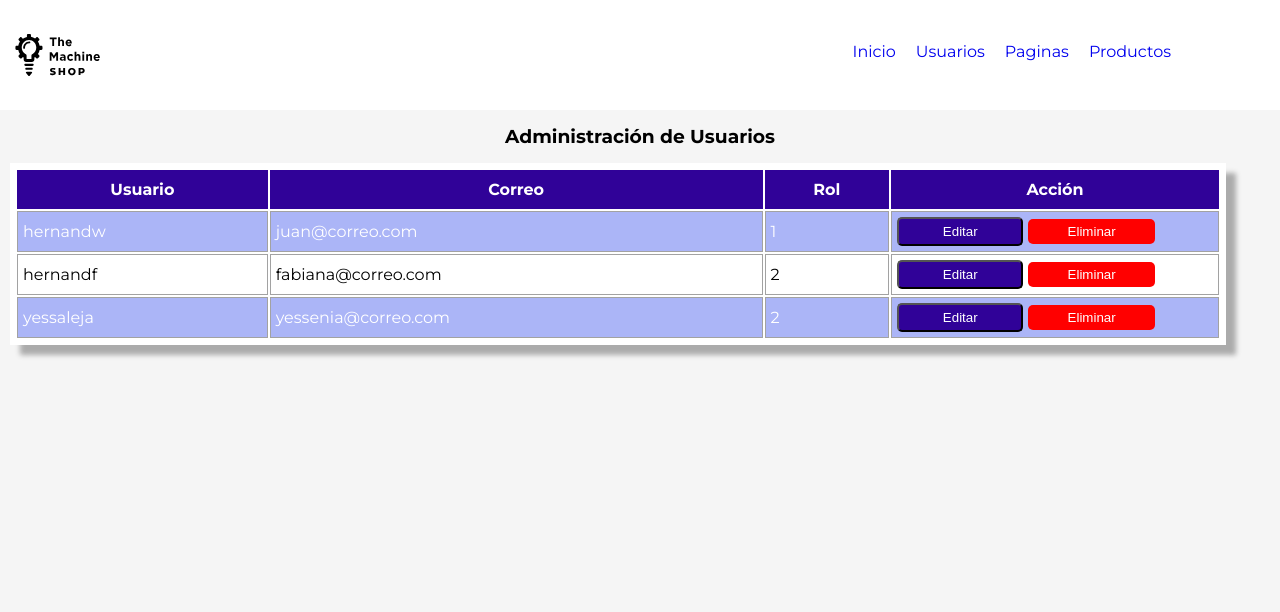
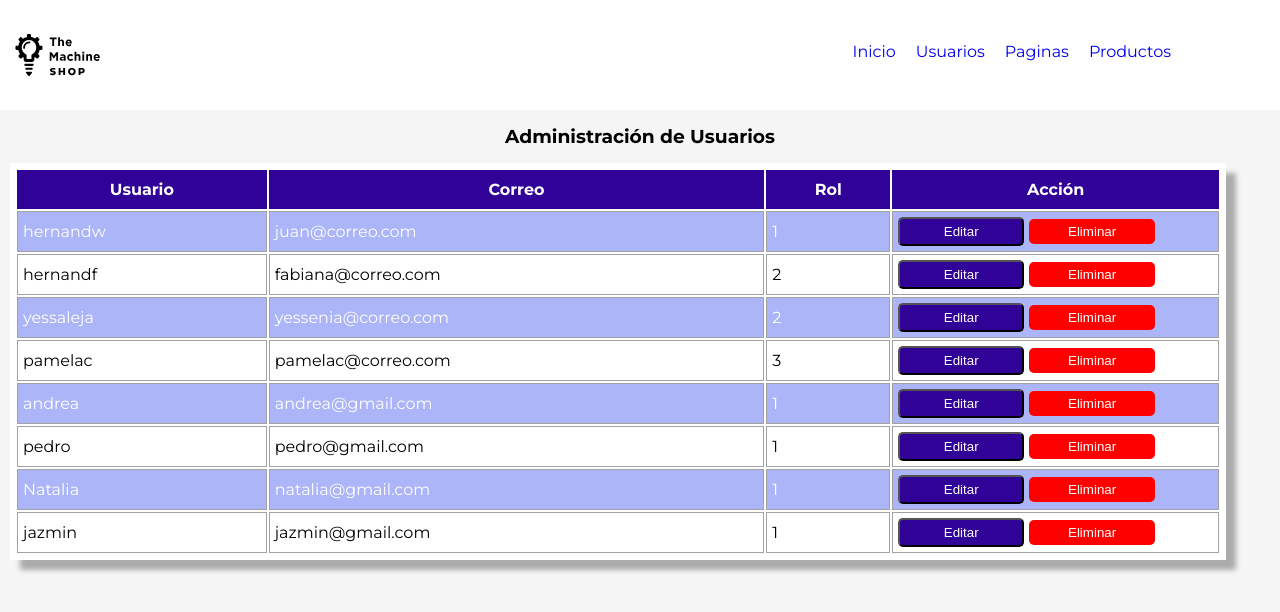
Before and after one commit to hernandw/themachineshop, a React (Vite) app in the folder frontend/: page /admin/users in a window 1280 px wide. Shown: the top 612 px of the page. Built offline with nearby package versions, Linux system fonts and the light colour scheme; data requests are answered from the project's data file.

Commit message:
:sparkles: logica de registro de usuarios

```diff
--- a/frontend/db.json
+++ b/frontend/db.json
@@ -1,5 +1,5 @@
 {
-	"users" : [
+  "users": [
     {
       "id": 1,
       "user": "hernandw",
@@ -17,6 +17,44 @@
       "user": "yessaleja",
       "email": "yessenia@correo.com",
       "rol": 2
+    },
+    {
+      "id": 4,
+      "user": "pamelac",
+      "email": "pamelac@correo.com",
+      "rol": 3
+    },
+    {
+      "user": "andrea",
+      "email": "andrea@gmail.com",
+      "password": "123456",
+      "password2": "123456",
+      "rol": 1,
+      "id": 5
+    },
+    {
+      "user": "pedro",
+      "email": "pedro@gmail.com",
+      "password": "123456",
+      "password2": "123456",
+      "rol": "1",
+      "id": 6
+    },
+    {
+      "user": "Natalia",
+      "email": "natalia@gmail.com",
+      "password": "123456",
+      "password2": "123456",
+      "rol": "1",
+      "id": 7
+    },
+    {
+      "user": "jazmin",
+      "email": "jazmin@gmail.com",
+      "password": "123456",
+      "password2": "123456",
+      "rol": "1",
+      "id": 8
     }
   ]
 }
--- a/frontend/src/App.css
+++ b/frontend/src/App.css
@@ -116,6 +116,10 @@ body {
  text-transform: uppercase;
  margin: 20px;
  border: none;
+}
+
+.rol {
+  display: none;
 }
 
 /* Fin del Header */
--- /dev/null
+++ b/frontend/src/components/ErrorPage.jsx
@@ -0,0 +1,11 @@
+import { useRouteError } from 'react-router-dom'
+
+export const ErrorPage = () => {
+	const error = useRouteError()
+	return (
+		<div>
+		<h1>Hubo un error</h1>
+			<div>{error.message}</div>
+		</div>
+	)
+}
--- a/frontend/src/components/FormRegister.jsx
+++ b/frontend/src/components/FormRegister.jsx
@@ -1,4 +1,9 @@
+import { useState } from "react";
+import {useRef} from 'react';
+
 export const FormRegister = () => {
+	const [rol, setRol] = useState(1)
+	const ref = useRef(null);
 	return (
 		<>
 
@@ -51,6 +56,10 @@ export const FormRegister = () => {
 						placeholder='Repita su contraseña'
 					/>
 				</div>
+				<div>
+					<input ref={ref} className="rol" type="number" name="rol" defaultValue={rol}/>
+
+				</div>
 			</div>
 		</>
 	);
--- a/frontend/src/components/Users.jsx
+++ b/frontend/src/components/Users.jsx
@@ -1,29 +1,11 @@
 import { useLoaderData } from "react-router-dom";
 import { User } from "./User";
+import { getUsers } from "../data/GetUsers";
 
 export const loader = () => {
-	const users = [
-		{
-			id: 1,
-			user: "hernandw",
-			email: "juan@correo.com",
-			rol: 1
-		},
-		{
-			id: 2,
-			user: "hernandf",
-			email: "fabiana@correo.com",
-			rol: 2
-		},
-		{
-			id: 3,
-			user: "yessaleja",
-			email: "yessenia@correo.com",
-			rol: 2
-		},
-	];
+	const usersAll =  getUsers();
 
-	return users;
+	return usersAll;
 };
 
 export const Users = () => {
@@ -39,7 +21,7 @@ export const Users = () => {
 						<tr>
 							<th className='user'>Usuario</th>
 							<th className='email'>Correo</th>
-							<th className='rol'>Rol</th>
+							<th>Rol</th>
 							<th>Acción</th>
 						</tr>
 					</thead>
--- a/frontend/src/components/index.js
+++ b/frontend/src/components/index.js
@@ -7,4 +7,5 @@ export * from './Profile';
 export * from './Users';
 export * from './FormRegister';
 export * from './Loader';
-export * from './Errores'
+export * from './Errores';
+export * from './ErrorPage'
--- /dev/null
+++ b/frontend/src/data/GetUsers.js
@@ -0,0 +1,21 @@
+export const getUsers = async () => {
+	const url =  "http://localhost:3000/users";
+	const respuesta = await fetch(import.meta.env.VITE_API_URL)
+	const resultado = respuesta.json()
+	return resultado
+};
+
+export const addUser = async (datos)=>{
+try {
+	const respuesta = await fetch(import.meta.env.VITE_API_URL, {
+		method: 'POST',
+		body: JSON.stringify(datos),
+		headers: {
+			'Content-Type': 'application/json'
+		}
+	})
+	await respuesta.json()
+} catch (error) {
+	console.log(error)
+}
+}
--- a/frontend/src/main.jsx
+++ b/frontend/src/main.jsx
@@ -6,7 +6,7 @@ import {
  Products,
  Admin,
  Users,
- ProductAdd,
+ ProductAdd,ErrorPage,
  loader as usersLoader,
  loaderProductos as productsLoader
 } from './components/';
@@ -69,12 +69,14 @@ const router = createBrowserRouter([
   children: [
    {
     index: true,
-    element: <h3>Inicio</h3>,
+    element: <h3>Inicio</h3>
+
    },
    {
     path: '/admin/users',
     element: <Users />,
     loader: usersLoader,
+    errorElement: <ErrorPage  />
    },
    {
     path: '/admin/products',
--- a/frontend/src/pages/Register.jsx
+++ b/frontend/src/pages/Register.jsx
@@ -1,5 +1,6 @@
-import { Form, useActionData } from "react-router-dom";
+import { Form, redirect, useActionData } from "react-router-dom";
 import { FormRegister, Errores } from "../components/";
+import { addUser } from '../data/GetUsers'
 
 export const action = async ({ request }) => {
 	const formData = await request.formData();
@@ -25,6 +26,8 @@ export const action = async ({ request }) => {
 	if (Object.keys(errores).length) {
 		return errores;
 	}
+	await addUser(datos)
+	return redirect('/admin/users')
 };
 export const Register = () => {
 	const errores = useActionData();
```
Also changed, not shown: 1 other file (tests, documents, lock files or other folders). Lines whose indentation alone changed are shown as unchanged.
